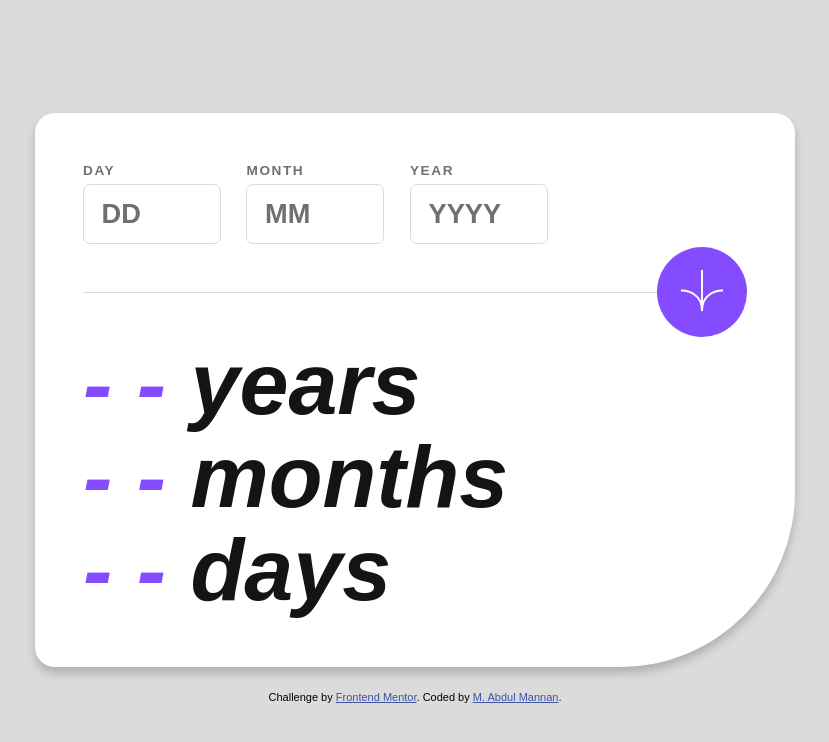
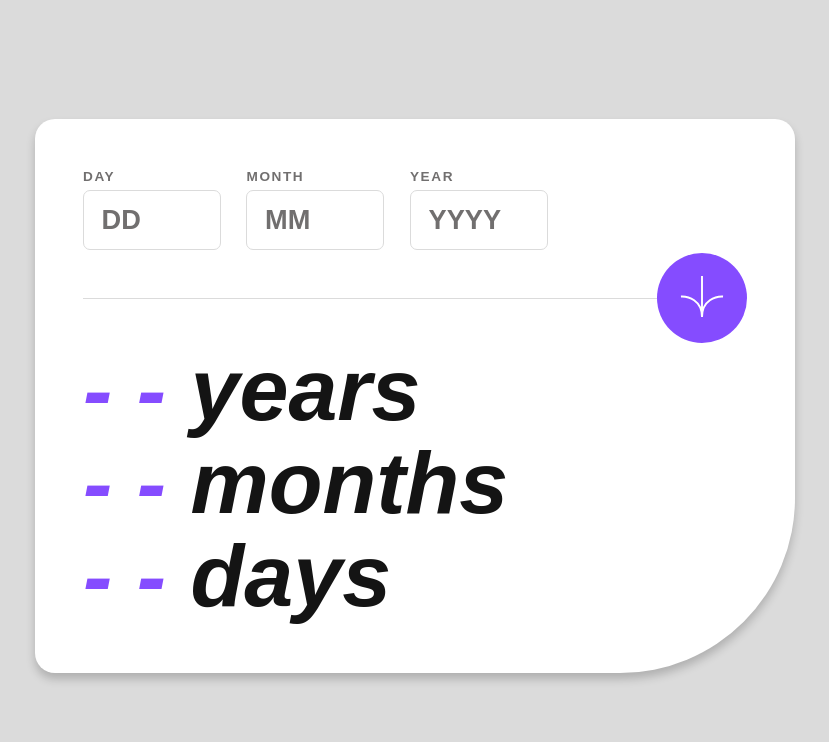
Before and after one commit to asadali-dev7/frontend-, a plain HTML site: page age-calculator-app-main/index.html in a window 1280 px wide. Shown: the whole page, without its empty margins (225-1054 px from the left). Drawn offline with Linux system fonts and the light colour scheme.

Commit message:
Update index.html

```diff
--- a/age-calculator-app-main/index.html
+++ b/age-calculator-app-main/index.html
@@ -10,11 +10,6 @@
 
   <title>Frontend Mentor | Age calculator app</title>
 
-  <!-- Feel free to remove these styles or customise in your own stylesheet 👍 -->
-  <style>
-    .attribution { font-size: 11px; text-align: center; }
-    .attribution a { color: hsl(228, 45%, 44%); }
-  </style>
 </head>
 <body>
   <main>
@@ -46,10 +41,7 @@
       <p class="results-text"><span class="number days">- - </span><span class="days-text">days</span></p>
     </section>
   </main>
-  <footer class="attribution">
-    Challenge by <a href="https://www.frontendmentor.io?ref=challenge" target="_blank">Frontend Mentor</a>.
-    Coded by <a href="https://github.com/AM-gitco">M. Abdul Mannan</a>.
-  </footer>
+
   <script src="index.js"></script>
   </div>
 </body>
```
